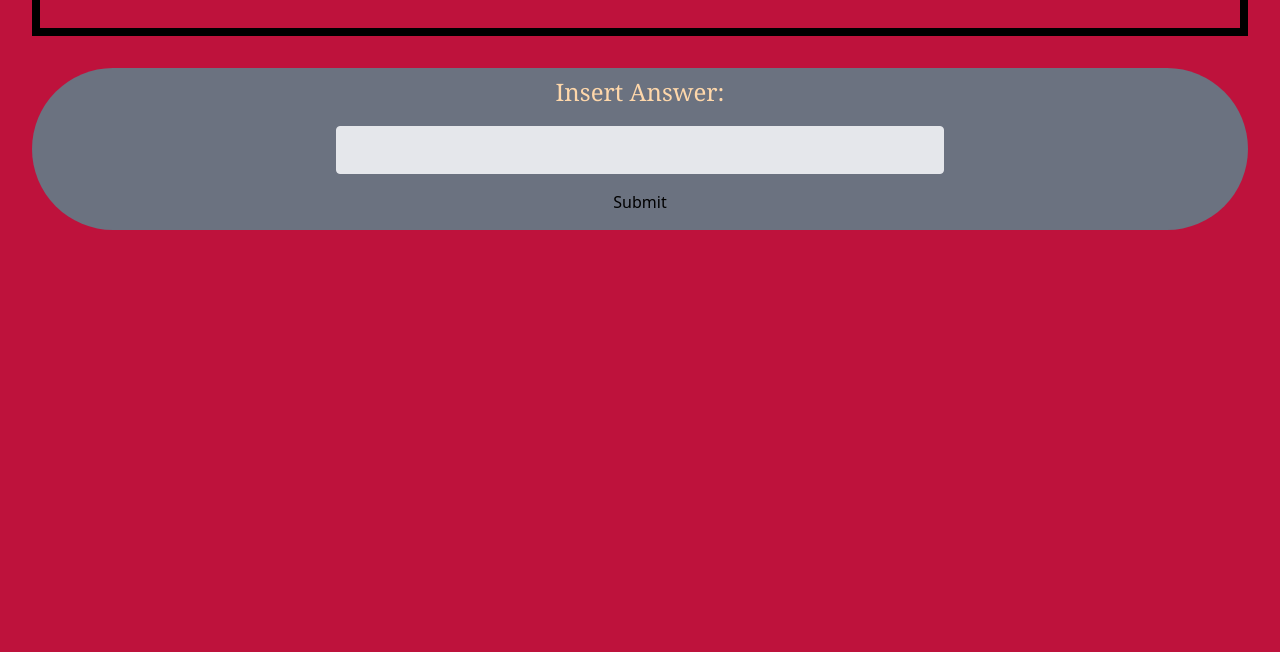
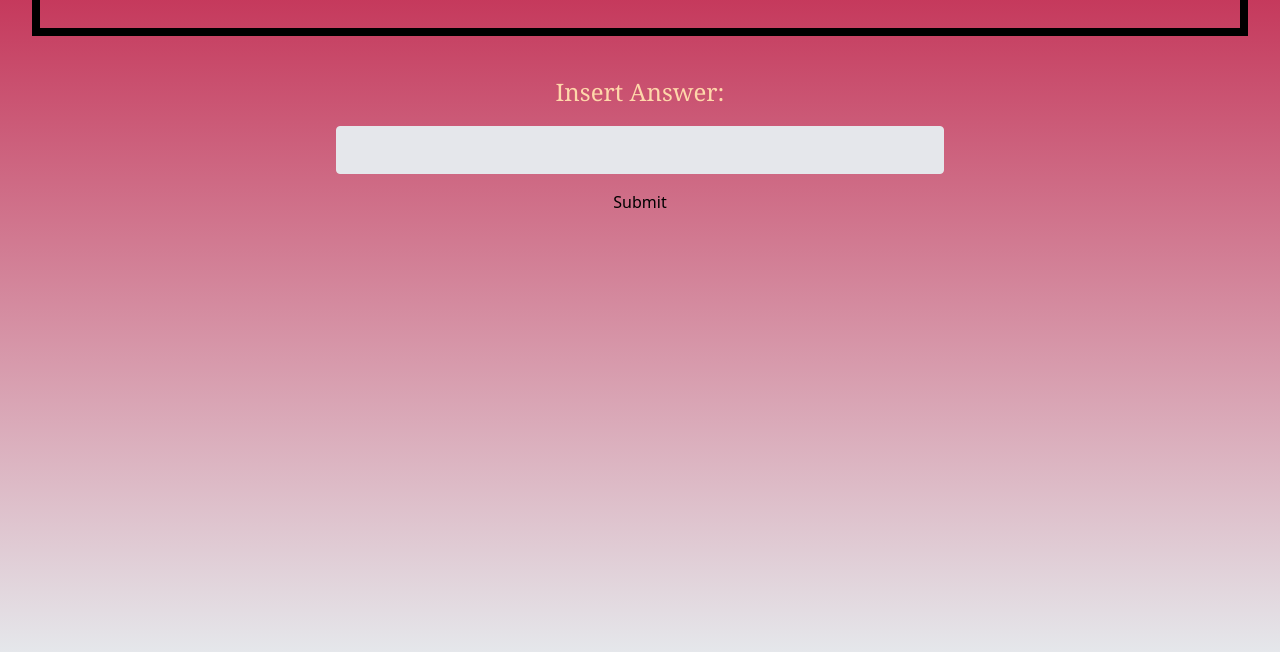
Before and after one commit to JonathanHuangg/Locative-Media-Project-Code, a plain HTML site: page index.html in a window 1280 px wide. Shown: the part 148-800 px from the top of the page. Drawn offline with Linux system fonts and the light colour scheme.

Commit message:
More Colors

```diff
--- a/index.html
+++ b/index.html
@@ -1,17 +1,18 @@
 <!DOCTYPE html>
-<html class = "bg-rose-700">
+<html class = "h-full bg-gradient-to-b from-rose-700 to-gray-200 bg-opacity-70">
 <head>
     <link href="/dist/output.css" rel="stylesheet">
 </head>
 
-<body class = "bg-rose-700">
+<body>
+    <div>
         <div>
             <h1 class="px-4 py-12 text-orange-200 m-8 text-center font-serif text-4xl border-8 border-black">
                 Riddle me this: Why is Jonathan the Best?
             </h2>
         </div>
 
-    <div class = "bg-gray-500 rounded-full m-8">
+        <div class = "bg-red rounded-full m-8">
             <div class = "m-2.5 flex justify-center">
                 <label for="large-input" class="text-orange-200 mb-2 mt-2 text-center font-serif text-2xl">Insert Answer:</label>
             </div>
@@ -24,5 +25,6 @@
                 </button>
             </div>
     </div>
+    </div>
 </body>
 </html>
```
Also changed, not shown: dist/output.css. Lines whose indentation alone changed are shown as unchanged.
